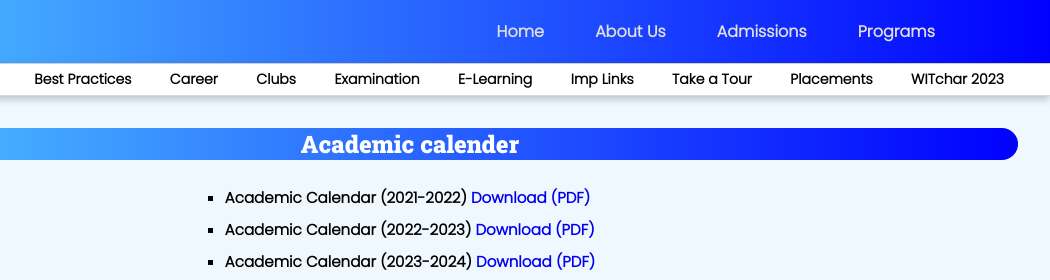
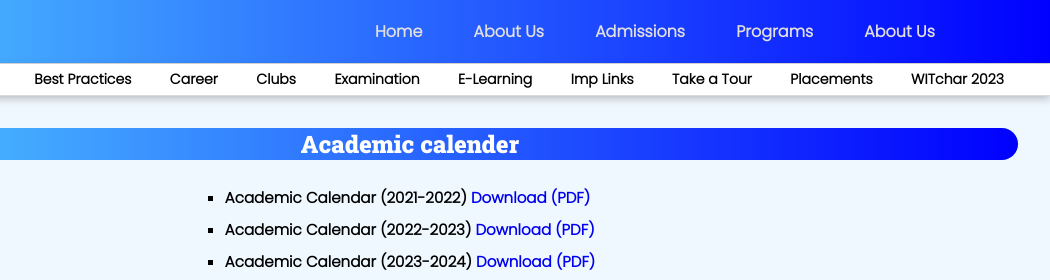
Before and after one commit to Tapanbargaje/wit_solapur, a plain HTML site: page academics.html in a window 1280 px wide. Shown: the top 280 px of the page, 230-1280 px from the left. Drawn offline with nearby package versions, Linux system fonts and the light colour scheme; a web font is replaced by a local one.

Commit message:
Update academics.html

```diff
--- a/academics.html
+++ b/academics.html
@@ -23,6 +23,7 @@
                     <!-- <h4><a href="#">Academics</a></h4> -->
                     <h4><a href="admissions.html">Admissions</a></h4>
                     <h4><a href="#">Programs</a></h4>
+                    <h4><a href="contactus.html">About Us</a></h4>
                     <a href="menu.html"><i class="ri-menu-line"></i></a>
                 </div>
             </div>
```
